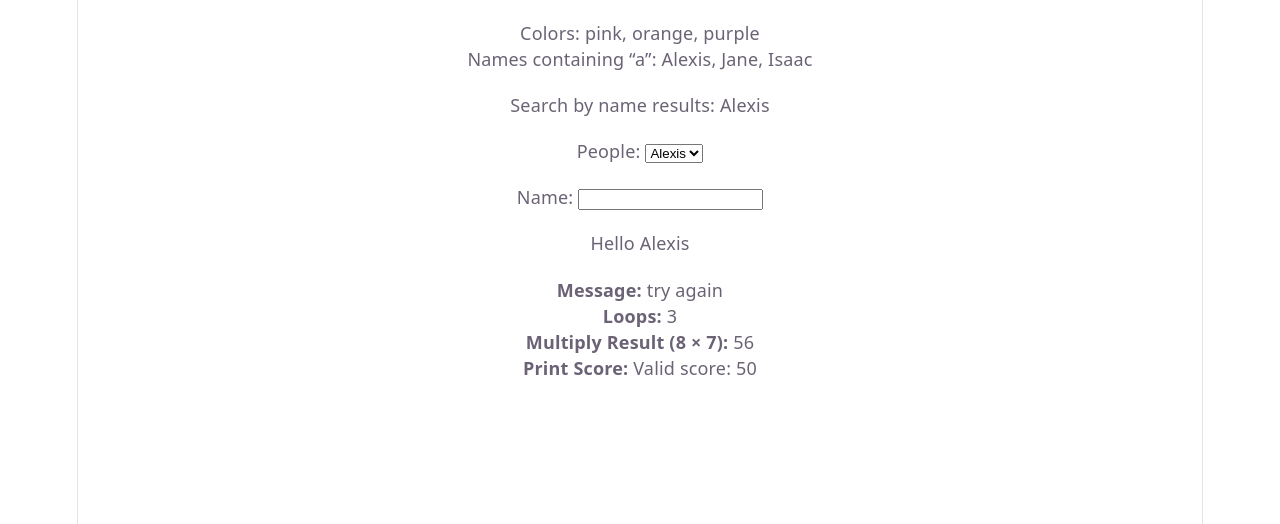
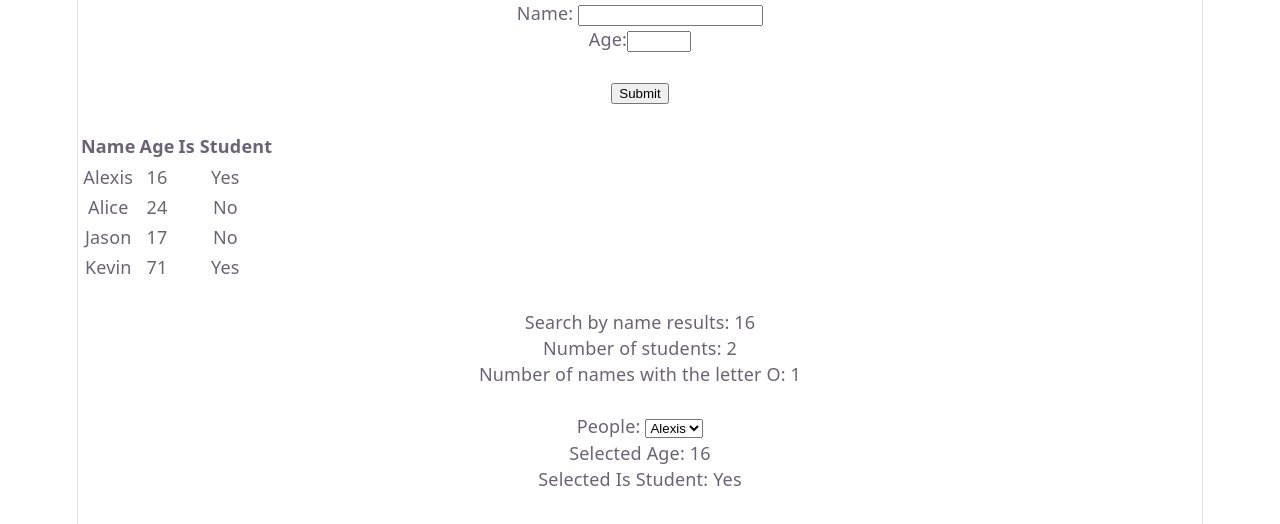
Before and after one commit to Alexis-coder8/RODS, a React (Vite) app in the folder myapp/: page / in a window 1280 px wide. Shown: the top 524 px of the page. Built offline with nearby package versions, Linux system fonts and the light colour scheme.

Commit message:
NEW CODE

```diff
--- a/myapp/package.json
+++ b/myapp/package.json
@@ -21,6 +21,7 @@
   "devDependencies": {
     "@types/express": "^5.0.6",
     "@types/node": "^26.5.0",
+    "@types/papaparse": "^5.5.2",
     "@types/react": "^19.2.18",
     "@types/react-dom": "^19.2.7",
     "@vitejs/plugin-react": "^6.1.1",
--- a/myapp/src/App.tsx
+++ b/myapp/src/App.tsx
@@ -1,148 +1,153 @@
-import { useState } from "react";
+//Library Imports
+import csvText from "./data.csv?raw"; //Raw CSV data file
+import Papa from "papaparse"; //External library used for reading CSVs
+import { useState } from "react"; //State allows us to update UI when data changes
+import "./App.css"; //Use our style file
+
+//Web App's Default Page
+function App() {
+  //Store the contents of the CSV
+  let csvArray : any[] = Papa.parse(
+    csvText,
+    {header: true, skipEmptyLines: true}
+  ).data;
+
+  //Fill the contents of the CSV into a table variable
+  let people: Person[] = [];
+
+  //Loop once for each data row in the CSV file
+  for (let loop: number = 0; loop < csvArray.length; loop++) {
+    //Store the contents of the current row
+    let row = csvArray[loop];
+
+    //Convert the row's contents into a Person object
+    let person = new Person();
+    person.name = row.name;
+    person.age = row.age;
+    person.isStudent = Boolean(Number(row.isStudent));
+
+    //Add the Person object into the People array
+    people.push(person);
+  }
+
+  //Search by name
+  let findAlexis = people.find(p => p.name === "Alexis")!;
+
+  // Find Students (Is Student = Yes)
+  let students = people.filter(p => Boolean(Number(p.isStudent)));
+
+  //Filter by Names with the letter O
+  let oNames = people.filter(p => p.name.toLowerCase().includes("o"));
+
+  //Create a new State Variable that stores the selected person's name
+  //setSelectedName is the built-in function that updates the variable
+  //"Alexis" is the default value
+  let [selectedName, setSelectedName] = useState("Alexis");
+
+  //Event Handler when the People drop down gets a different selected name
+  function handleNameChange(event: React.ChangeEvent<HTMLSelectElement>) {
+    //Update the selectedName State Variable
+    setSelectedName(event.target.value);
+  }
+
+  //Display the Name and Age input in a pop up
+  function Display() {
+    let name = document.querySelector<HTMLInputElement>("#name");
+    let age = document.querySelector<HTMLInputElement>("#age");
+
+    if (name && age) {
+        alert("Name: " + name.value + " - Age: " + age.value);
+    }
+  }
+
+  //UI
+  return (
+    <form onSubmit={Display}>
+      {
+      // Return a form as the main component of the web app
+      // Run the Display function when two things happen:
+      // 1. The Submit button is pushed
+      // 2. All the form's validation rules are met
+      }
+      <div>
+        <label>Name: </label>
+        <input id="name"></input>
+      </div>
+      <div>
+        <label>Age:</label>
+        <input id="age" type="number" min="0" max="100" required></input>
+      </div>
+      <br />
+      <div>
+        <button type="submit">Submit</button>
+      </div>
+      <br />
+      <div>
+        <table>
+          <thead>
+            <tr>
+              <th>Name</th>
+              <th>Age</th>
+              <th>Is Student</th>
+            </tr>
+          </thead>
+
+          <tbody>
+
+            {//Display the contents of the People array in a new table
+            people.map((person, loop) => (
+              <tr key={loop}>
+                <td>{person.name}</td>
+                <td>{person.age}</td>
+                <td>{person.isStudent ? "Yes" : "No"}</td>
+              </tr>
+            ))}
+          </tbody>
+        </table>
+      </div>
+      <br />
+      <div>
+            <label>Search by name results: </label>{findAlexis.age}
+      </div>
+      <div>
+            <label>Number of students: </label>{students.length}
+      </div>
+      <div>
+            <label>Number of names with the letter O: </label>{oNames.length}
+      </div>
+      <br />
+       <div>
+          <label>People: </label>
+          {
+          // Create a new drop down connected to our State Variable and event handler
+          }
+          <select id="name"
+          value={selectedName}
+          onChange={handleNameChange}
+          >
+            {//Map the Names in the People array to the select dropdown
+            people.map(p => (
+              <option key={p.name}
+                  value={p.name}>
+                  {p.name}
+              </option>
+            ))}
+          </select>
+      </div>
+       <div>
+            <label>Selected Age: </label>{people.find(p => p.name === selectedName)?.age}
+      </div>
+      <div>
+            <label>Selected Is Student: </label>{people.find(p => p.name === selectedName)?.isStudent ? "Yes" : "No"}
+      </div>
+    </form>
+  )
+}
+
+export default App;
 
 class Person {
   name!: string;
   age!: number;
   isStudent!: boolean;
 }
-
-function App() {
-  // Variables
-  const name: string = "Alexis";
-  let age: number = 16;
-  let isStudent: boolean = true;
-  let colors: string[] = ["pink", "orange", "purple"];
-
-  // Create Person object
-  let student = new Person();
-  student.name = name;
-  student.age = age;
-  student.isStudent = isStudent;
-
-  // People array
-  let people: Person[] = [
-    { name: "Alexis", age: 16, isStudent: true },
-    { name: "Jane", age: 16, isStudent: false },
-    { name: "Isaac", age: 19, isStudent: false },
-  ];
-
-  // Conditions
-  let message: string = "Start";
-  let score: number = 50;
-
-  if (score >= 60) {
-    message = "Pass";
-  } else {
-    message = "try again";
-  }
-
-  // While loop
-  let isActive: boolean = false;
-  while (isActive) {
-    message = "loop";
-    isActive = false;
-  }
-
-  // For loop
-  let loops: number = 0;
-  for (; loops < 3; ) {
-    loops = loops + 1;
-  }
-
-  // React state
-  const [selectedName, setSelectedName] = useState("Alexis");
-
-  // Dropdown handler
-  function handleNameChange(e: React.ChangeEvent<HTMLSelectElement>) {
-    setSelectedName(e.target.value);
-  }
-
-  // Filter names containing "a"
-  const aNames = people.filter((p) =>
-    p.name.toLowerCase().includes("a")
-  );
-
-  // Multiply function
-  function Multiply(number1: number, number2: number): number {
-    return number1 * number2;
-  }
-
-  let sum: number = Multiply(8, 7);
-
-  // PrintScore function
-  function printScore(parameter: string): string {
-    try {
-      let score: number = Number(parameter);
-
-      if (isNaN(score)) {
-        throw new Error("Error not a number");
-      }
-
-      return "Valid score: " + score;
-    } catch (Error) {
-      return "invalid score";
-    }
-  }
-
-  // FINAL RETURN — everything must be inside here
-  return (
-    <div style={{ padding: "20px" }}>
-      <div>
-        <label>Colors: </label>
-        {colors.join(", ")}
-      </div>
-
-      <div>
-        <label>Names containing “a”: </label>
-        {aNames.map((p) => p.name).join(", ")}
-      </div>
-
-      <div style={{ marginTop: "20px" }}>
-        <label>Search by name results: </label>
-        {(people.find((p) => p.name === "Alexis")!)?.name}
-      </div>
-
-      <div style={{ marginTop: "20px" }}>
-        <label>People: </label>
-        <select
-          id="name"
-          value={selectedName}
-          onChange={handleNameChange}
-        >
-          {people.map((p) => (
-            <option key={p.name} value={p.name}>
-              {p.name}
-            </option>
-          ))}
-        </select>
-      </div>
-
-      <div style={{ marginTop: "20px" }}>
-        <label>Name: </label>
-        <input />
-      </div>
-
-      <div style={{ marginTop: "20px" }}>
-        Hello {selectedName}
-      </div>
-
-      <div style={{ marginTop: "20px" }}>
-        <strong>Message:</strong> {message}
-      </div>
-
-      <div>
-        <strong>Loops:</strong> {loops}
-      </div>
-
-      <div>
-        <strong>Multiply Result (8 × 7):</strong> {sum}
-      </div>
-
-      <div>
-        <strong>Print Score:</strong> {printScore("50")}
-      </div>
-    </div>
-  );
-}
-
-export default App;
--- a/myapp/src/index.css
+++ b/myapp/src/index.css
@@ -11,8 +11,8 @@
   --shadow:
     rgba(0, 0, 0, 0.1) 0 10px 15px -3px, rgba(0, 0, 0, 0.05) 0 4px 6px -2px;
 
-  --sans: system-ui, 'Segoe UI', Roboto, sans-serif;
-  --heading: system-ui, 'Segoe UI', Roboto, sans-serif;
+  --sans: system-ui, 'Segoe UI', Alexisoto, sans-serif;
+  --heading: system-ui, 'Segoe UI', Alexisoto, sans-serif;
   --mono: ui-monospace, Consolas, monospace;
 
   font: 18px/145% var(--sans);
```
Also changed, not shown: myapp/src/data.csv, 2 other files (tests, documents, lock files or other folders).
